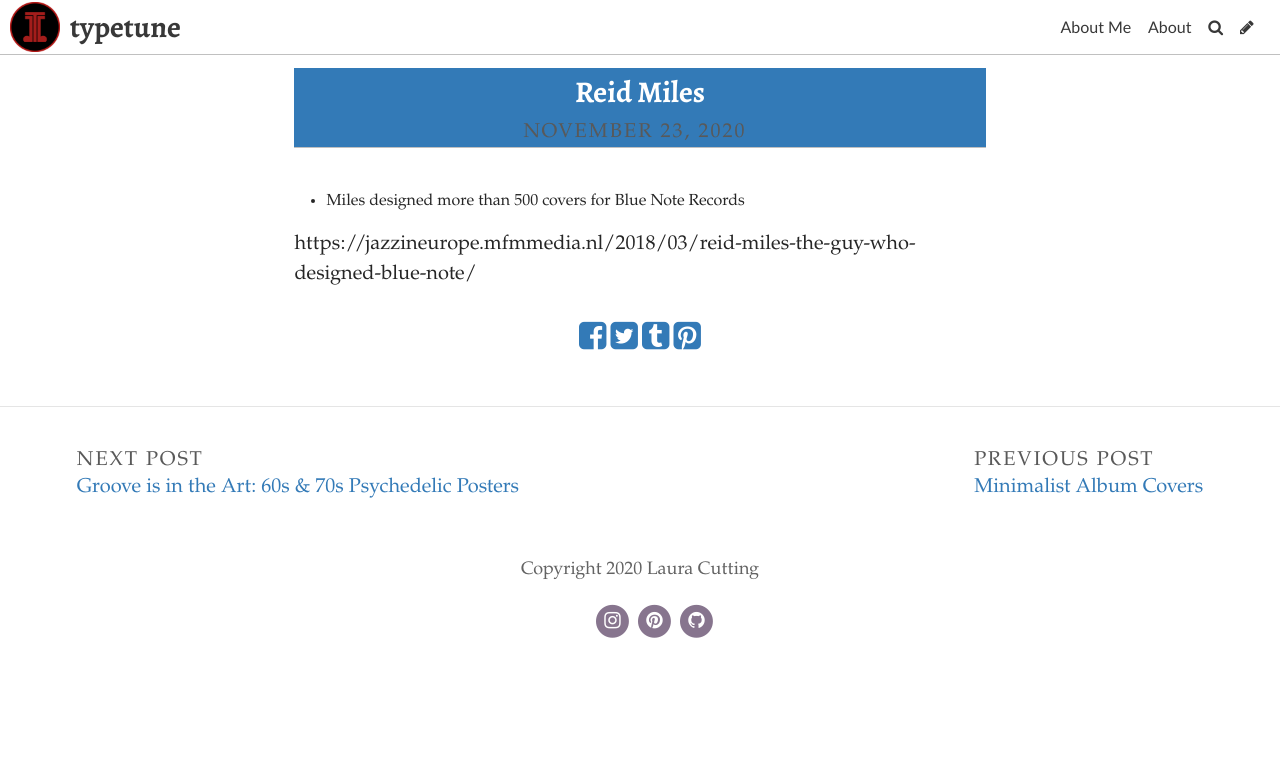
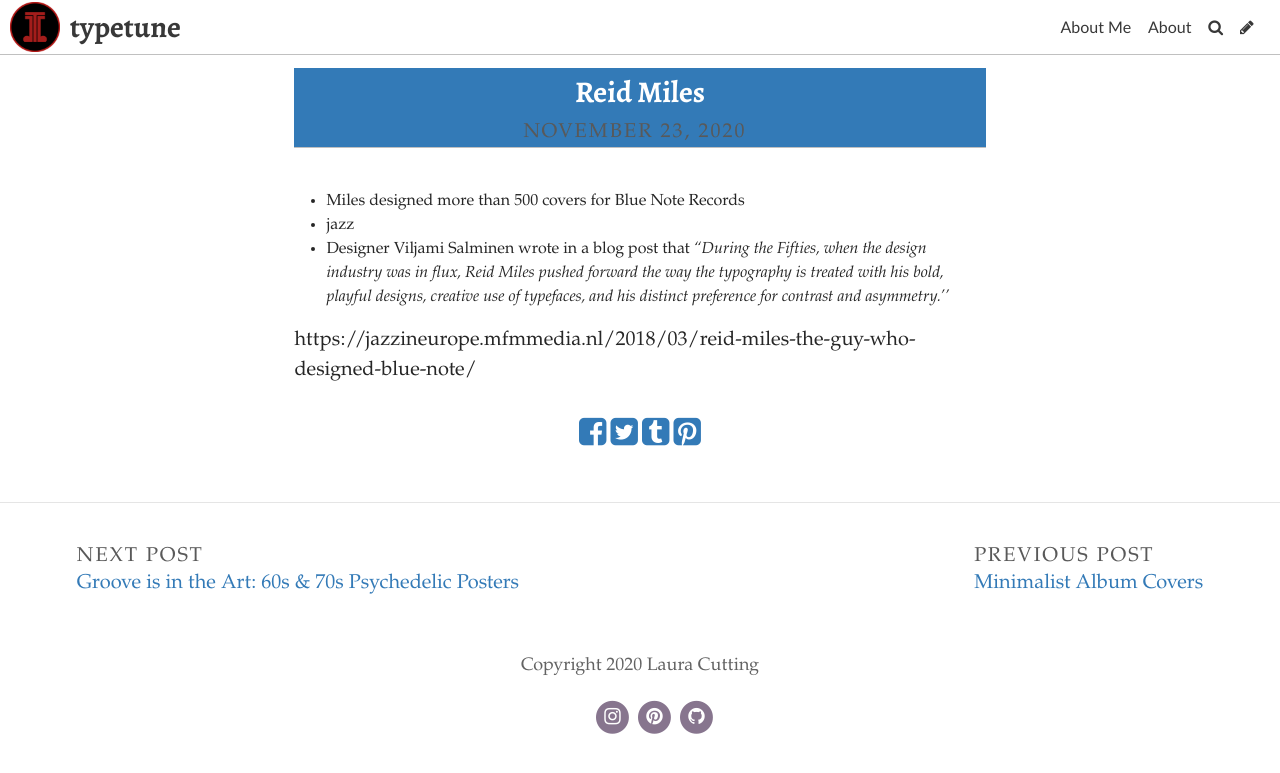
Before and after one commit to lauracutting/typetune, a Jekyll site: the page built from _posts/2020-11-23-reid-miles.md, in a window 1280 px wide. Shown: the top 773 px of the page. Built offline with Jekyll 4.4.1, drawn with Linux system fonts in a browser that asks for light colours; some web fonts are replaced.

Commit message:
Update Post “2020-11-23-reid-miles”

```diff
--- a/_posts/2020-11-23-reid-miles.md
+++ b/_posts/2020-11-23-reid-miles.md
@@ -5,6 +5,8 @@
 comments: true
 ---
 * Miles designed more than 500 covers for Blue Note Records
+* jazz
+* Designer Viljami Salminen wrote in a blog post that *“During the Fifties, when the design industry was in flux, Reid Miles pushed forward the way the typography is treated with his bold, playful designs, creative use of typefaces, and his distinct preference for contrast and asymmetry.''*
 
 
 
```
